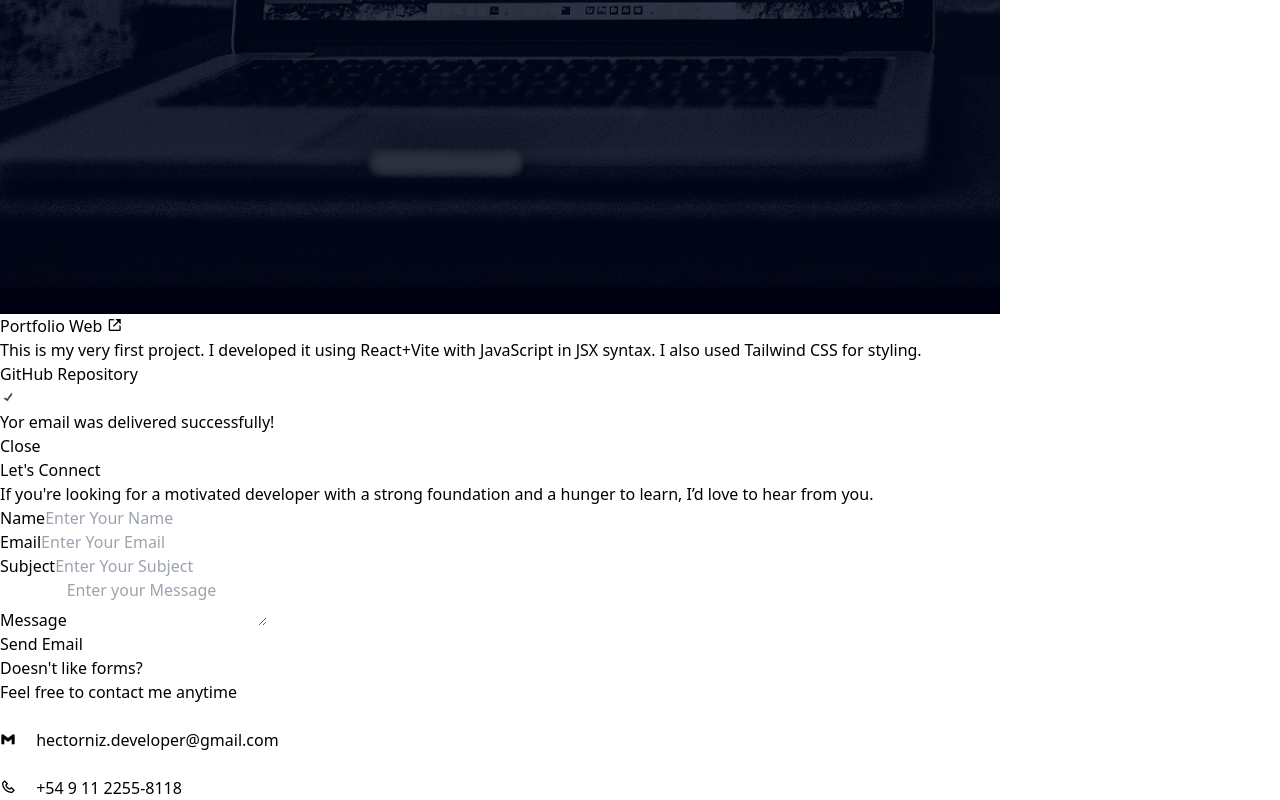
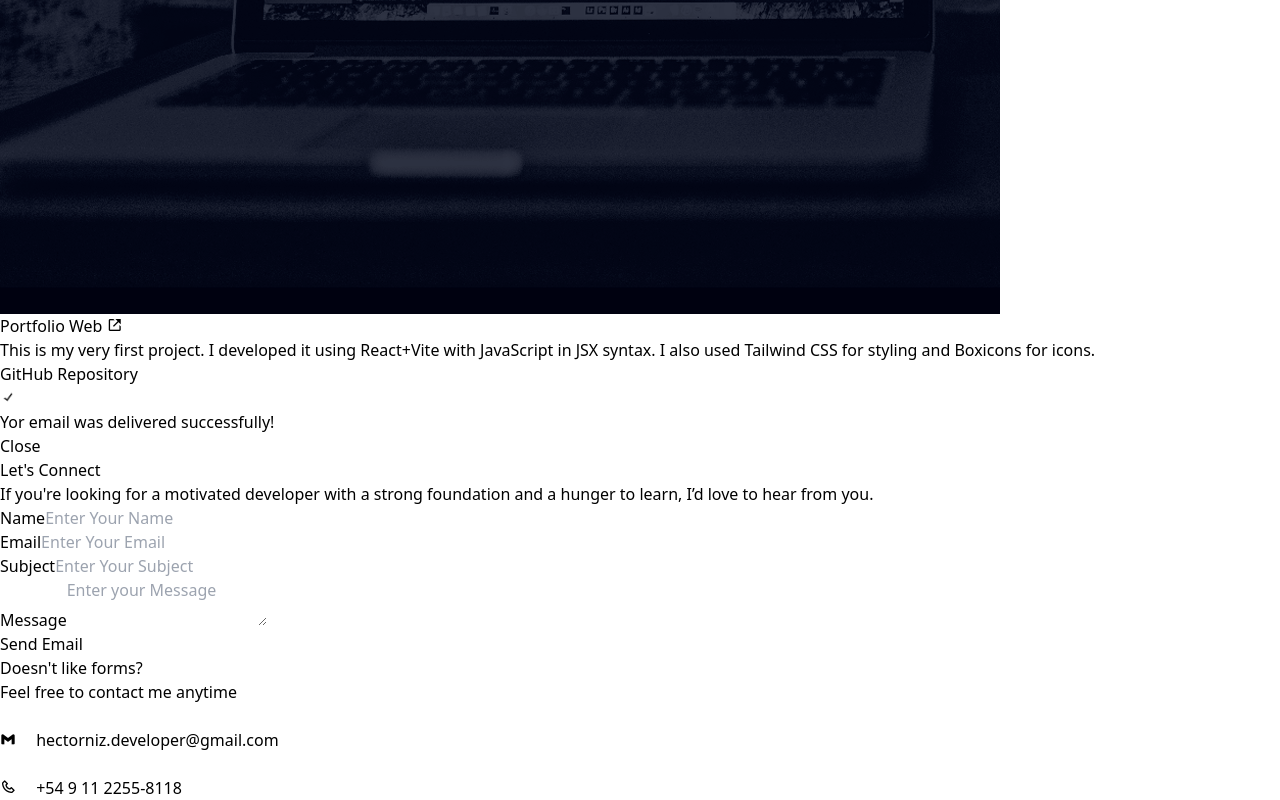
Before and after one commit to hectorniz/portfolio, a React (Vite) app: page / in a window 1280 px wide. Shown: the part 2798-3598 px from the top of the page. Built offline with nearby package versions, Linux system fonts and the light colour scheme.

Commit message:
Minor changes

```diff
--- a/src/App.jsx
+++ b/src/App.jsx
@@ -53,10 +53,10 @@ function App() {
             </div>
             <h2 className="text-orange-500 text-2xl lg:text-3xl xl:text-4xl font-bold self-center my-10">My Projects</h2>
             <div className="md:flex md:justify-around w-full flex-wrap">
-              <ProjectCard image="../src/assets/portfolio-image.png" url="#" urlButton="#" title="Portfolio Web">
+              <ProjectCard image="../src/assets/portfolio-image.png" url="#HOME" urlButton="https://github.com/hectorniz/portfolio" title="Portfolio Web">
                 <p>
                   This is my very first project. I developed it using React+Vite with JavaScript in JSX syntax.
-                  I also used Tailwind CSS for styling.
+                  I also used Tailwind CSS for styling and Boxicons for icons.
                 </p>
               </ProjectCard>
             </div>
--- a/src/components/PillButton.jsx
+++ b/src/components/PillButton.jsx
@@ -3,7 +3,7 @@ import PropTypes from 'prop-types'
 const PillButton = ({url, children}) => {
   return (
     <a href={url} className="bg-orange-500 text-gray-200 font-bold py-2 px-4 rounded-full text-center
-    mt-6 hover:bg-orange-600 hover:py-3 hover:px-5 text-md hover:text-xl transition-all">{children}</a>
+    mt-6 hover:bg-orange-600 hover:py-3 hover:px-5 text-md hover:text-xl transition-all" target='blank'>{children}</a>
   )
 }
 
```
